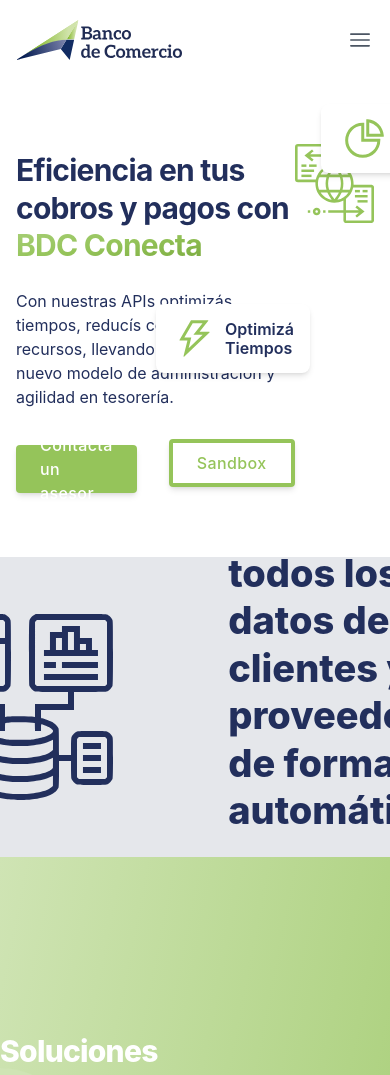
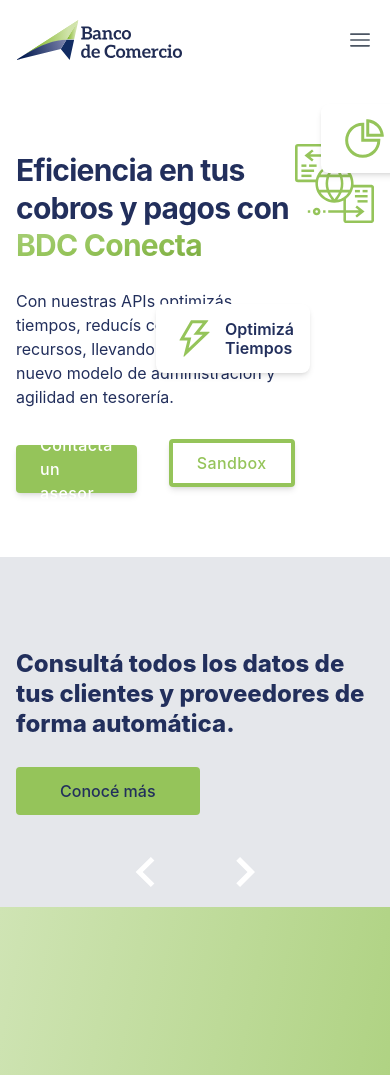
Before and after one commit to Lukecolman/bdc-api-landing-page, a React (Vite) app: page / in a window 390 px wide. Shown: the top 1075 px of the page. Built offline with nearby package versions, Linux system fonts and the light colour scheme.

Commit message:
update slider style and mediaqueries

```diff
--- a/src/components/Slider.jsx
+++ b/src/components/Slider.jsx
@@ -58,9 +58,13 @@
     return (
         <>
             <div className='relative'>
-                <div ref={sliderRef} className='keen-slider bg-red-500 h-[300px] font-inter'>
-                    <div className='keen-slider__slide h-full w-full flex items-center justify-center bg-bdc-green text-white text-[38px] leading-tight gap-28'>
-                        <img src='./images/bannericon1.svg' alt='icon' className='h-[192px] w-[192px]' />
+                <div ref={sliderRef} className='keen-slider bg-red-500 h-[350px] md:h-[300px] font-inter'>
+                    <div className='keen-slider__slide h-full w-full flex items-center justify-center bg-bdc-green text-white text-2xl md:text-[38px] leading-tight gap-8 md:gap-28 px-4'>
+                        <img
+                            src='./images/bannericon1.svg'
+                            alt='icon'
+                            className='hidden md:block h-[192px] w-[192px]'
+                        />
                         <div className='flex flex-col gap-7'>
                             <span className='font-extrabold block max-w-[42rem]'>{sliders[1].content}</span>
                             <a href='' className='font-medium text-base bg-bdc-blue px-11 py-3 rounded w-fit'>
@@ -68,8 +72,12 @@
                             </a>
                         </div>
                     </div>
-                    <div className='keen-slider__slide h-full w-full flex items-center justify-center bg-bdc-blue text-white text-[38px] leading-tight gap-28'>
-                        <img src='./images/bannericon2.svg' alt='icon' className='h-[192px] w-[192px]' />
+                    <div className='keen-slider__slide h-full w-full flex items-center justify-center bg-bdc-blue text-white text-2xl md:text-[38px] leading-tight gap-8 md:gap-28 px-4'>
+                        <img
+                            src='./images/bannericon2.svg'
+                            alt='icon'
+                            className='hidden md:block h-[192px] w-[192px]'
+                        />
                         <div className='flex flex-col gap-7'>
                             <span className='font-extrabold block max-w-[42rem]'>{sliders[2].content}</span>
                             <a href='' className='font-medium text-base bg-bdc-green px-11 py-3 rounded w-fit'>
@@ -77,8 +85,12 @@
                             </a>
                         </div>
                     </div>
-                    <div className='keen-slider__slide h-full w-full flex items-center justify-center bg-gray-200 text-bdc-blue text-[38px] leading-tight gap-28'>
-                        <img src='./images/bannericon3.svg' alt='icon' className='h-[192px] w-[192px]' />
+                    <div className='keen-slider__slide h-full w-full flex items-center justify-center bg-gray-200 text-bdc-blue text-2xl md:text-[38px] leading-tight gap-8 md:gap-28 px-4'>
+                        <img
+                            src='./images/bannericon3.svg'
+                            alt='icon'
+                            className='hidden md:block h-[192px] w-[192px]'
+                        />
                         <div className='flex flex-col gap-7'>
                             <span className='font-extrabold block max-w-[42rem]'>{sliders[3].content}</span>
                             <a href='' className='font-medium text-base bg-bdc-green px-11 py-3 rounded w-fit'>
@@ -111,7 +123,9 @@
     return (
         <svg
             onClick={props.onClick}
-            className={`hidden md:block arrow ${props.left ? 'left-5' : 'left-auto right-5'} ${disabled}`}
+            className={`block arrow !top-[90%] md:!top-1/2 ${
+                props.left ? 'md:left-5 left-1/3' : 'left-auto right-1/3 md:right-5'
+            } ${disabled}`}
             xmlns='http://www.w3.org/2000/svg'
             viewBox='0 0 24 24'>
             {props.left && <path d='M16.67 0l2.83 2.829-9.339 9.175 9.339 9.167-2.83 2.829-12.17-11.996z' />}
--- a/src/index.css
+++ b/src/index.css
@@ -89,6 +89,6 @@
 }
 
 
-.arrow--disabled {
+/* .arrow--disabled {
   fill: rgba(255, 255, 255, 0.5);
-}
+} */
```
